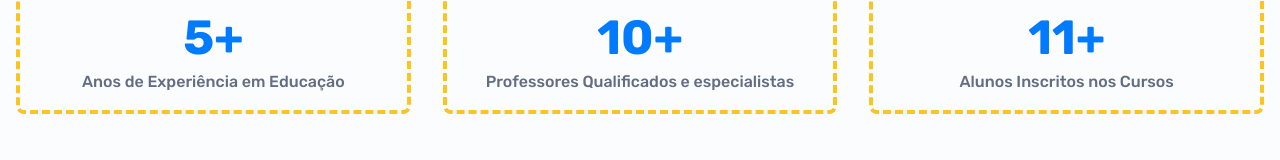
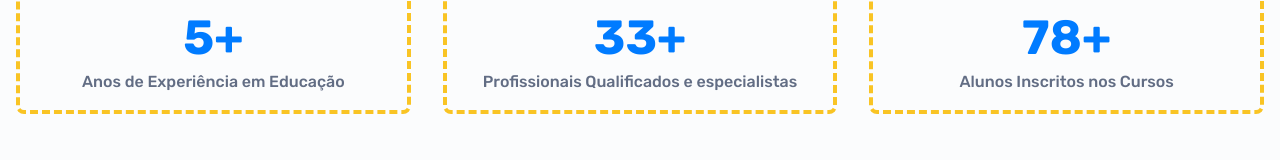
Before and after one commit to sandropanda21/dreamyetu, a React (Vite) app: page / in a window 1280 px wide. Shown: the part 1506-1666 px from the top of the page. Built offline with nearby package versions, Linux system fonts and the light colour scheme; the HTML template or start-up script is replaced by a standard one.

Commit message:
feat: up

```diff
--- a/src/components/StatsSection.tsx
+++ b/src/components/StatsSection.tsx
@@ -14,13 +14,13 @@ const StatsSection = () => {
     },
     {
       icon: Users,
-      number: '10',
+      number: '33',
       suffix: '+',
       label: t('stats.teachers') || 'Qualified Teachers and language experts',
     },
     {
       icon: GraduationCap,
-      number: '11',
+      number: '78',
       suffix: '+',
       label: t('stats.enrolled') || 'Learners Enrolled in Educal Courses',
     },
--- a/src/i18n/locales/en.json
+++ b/src/i18n/locales/en.json
@@ -121,9 +121,11 @@
   "stats": {
     "experience": "Years of Education Experience",
     "courses": "Innovative Online Courses",
-    "teachers": "Qualified Teachers and experts",
+    "teachers": "Qualified professionals and specialists",
     "enrolled": "Learners Enrolled in Courses"
   },
+
+
   "common": {
     "readMore": "Read More"
   },
--- a/src/i18n/locales/pt.json
+++ b/src/i18n/locales/pt.json
@@ -120,7 +120,7 @@
   "stats": {
     "experience": "Anos de Experiência em Educação",
     "courses": "Cursos Online Inovadores",
-    "teachers": "Professores Qualificados e especialistas",
+    "teachers": "Profissionais Qualificados e especialistas",
     "enrolled": "Alunos Inscritos nos Cursos"
   },
   "common": {
```
